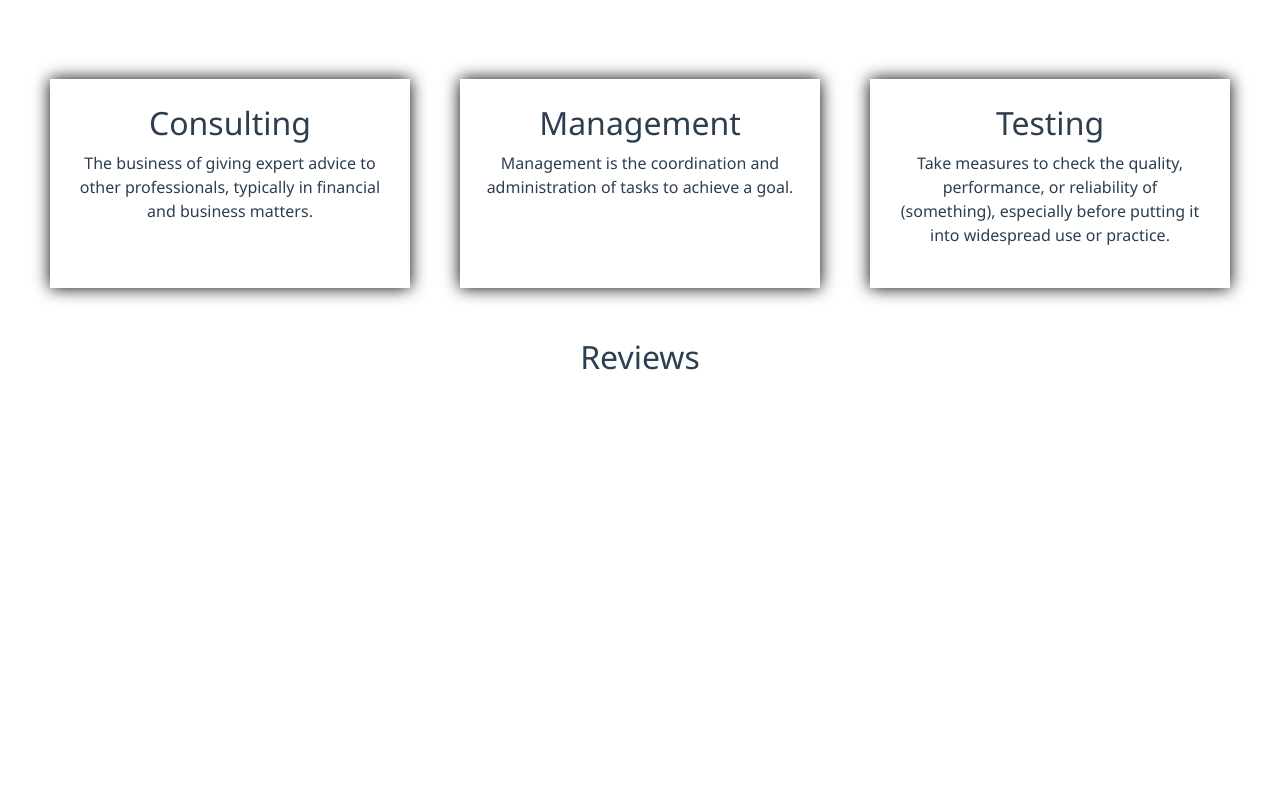
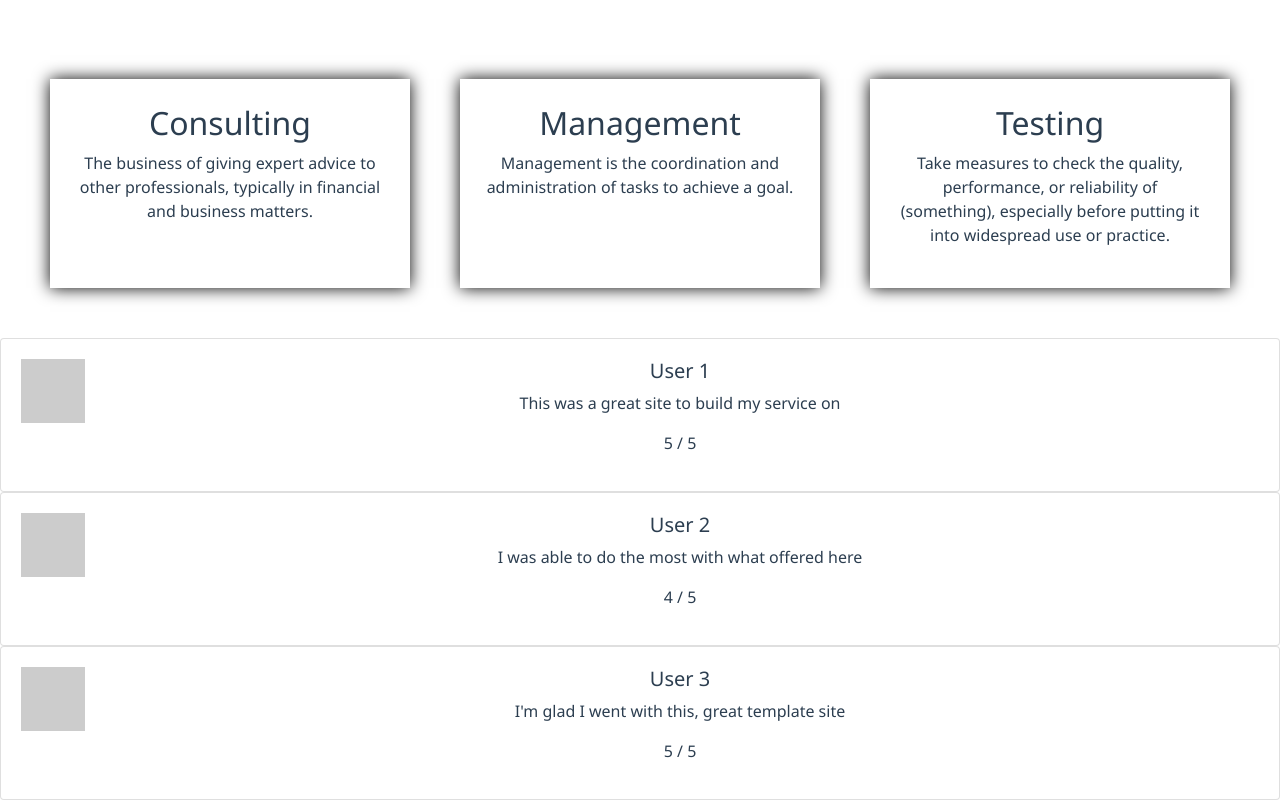
Before and after one commit to mpatel18/Builder-Service-Site, a Vue app in the folder site/: page / in a window 1280 px wide. Shown: the part 402-1202 px from the top of the page. Before the commit the page ends 800 px from the top, so only its background shows below. Built offline with nearby package versions, Linux system fonts and the light colour scheme.

Commit message:
adding user reivews

```diff
--- a/site/src/App.vue
+++ b/site/src/App.vue
@@ -11,7 +11,15 @@
         />
       </section>
     </div>
-    <Reviews />
+    <div class ="review">
+      <section class = "reviews">
+        <Reviews
+          v-for="reviews in reviews"
+          :key="reviews.name"
+          :reviews="reviews"
+        />
+      </section>
+    </div>
   </div>
 </template>
 
@@ -43,6 +51,23 @@ export default {
         {
           title: 'Testing',
           offer: 'Take measures to check the quality, performance, or reliability of (something), especially before putting it into widespread use or practice.'
+        }
+      ],
+      reviews: [
+        {
+          name: 'User 1',
+          review: "This was a great site to build my service on",
+          stars: 5
+        },
+        {
+          name: 'User 2',
+          review: "I was able to do the most with what offered here",
+          stars: 4
+        },
+        {
+          name: 'User 3',
+          review: "I'm glad I went with this, great template site",
+          stars: 5
         }
       ]
     }
--- a/site/src/components/Reviews.vue
+++ b/site/src/components/Reviews.vue
@@ -1,3 +1,25 @@
 <template>
-    <h2>Reviews</h2>
+    <div>
+        <b-card>
+            <b-media>
+            <template v-slot:aside>
+                <b-img blank blank-color="#ccc" width="64" alt="placeholder"></b-img>
+            </template>
+            <h5 class="mt-0">{{ reviews.name }}</h5>
+            <p>
+                {{ reviews.review }}
+            </p>
+            <p>
+                {{ reviews.stars  }} / 5
+            </p>
+            </b-media>
+        </b-card>
+    </div>
 </template>
+
+<script>
+export default {
+    name: 'reviews',
+    props:['reviews']
+}
+</script>
--- a/site/src/main.js
+++ b/site/src/main.js
@@ -1,4 +1,6 @@
 import Vue from 'vue'
+import Vuetify from 'vuetify'
+import 'vuetify/dist/vuetify.min.css'
 import { BootstrapVue, IconsPlugin } from 'bootstrap-vue'
 
 import App from './App.vue'
@@ -7,6 +9,7 @@ import 'bootstrap/dist/css/bootstrap.css'
 import 'bootstrap-vue/dist/bootstrap-vue.css'
 import vuetify from './plugins/vuetify';
 
+Vue.use(Vuetify)
 Vue.use(BootstrapVue)
 Vue.use(IconsPlugin)
 Vue.config.productionTip = false
```
